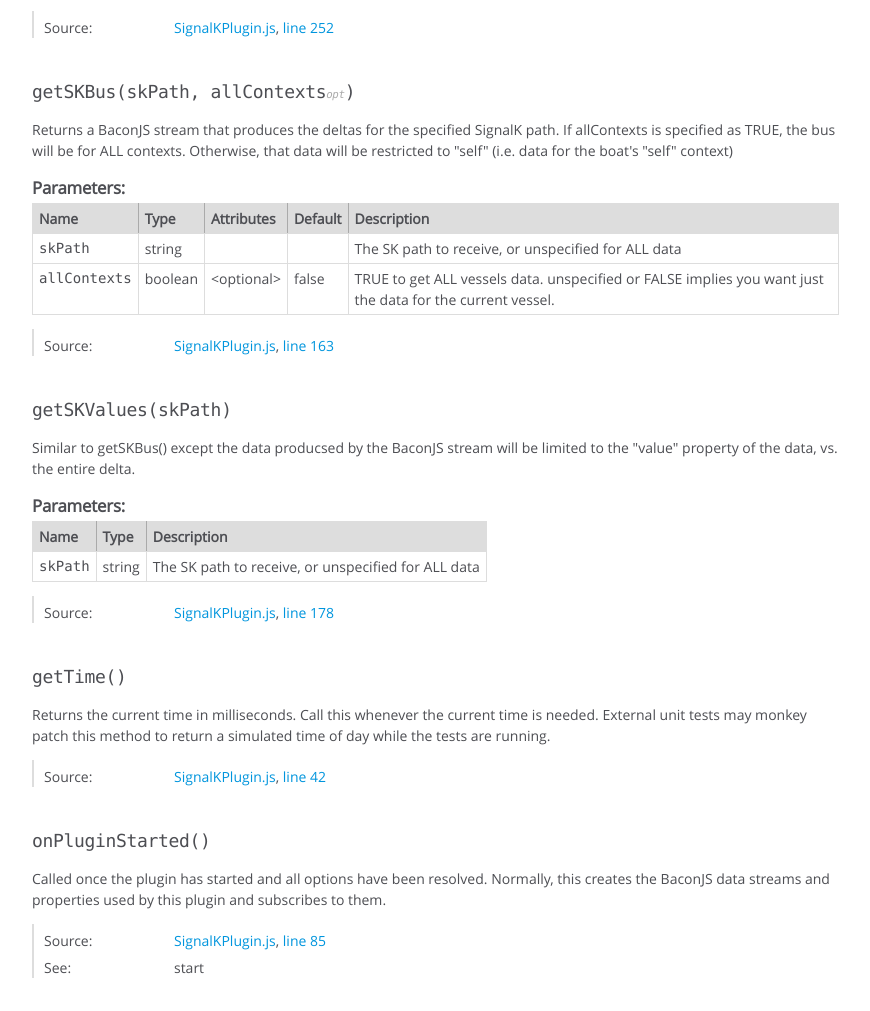
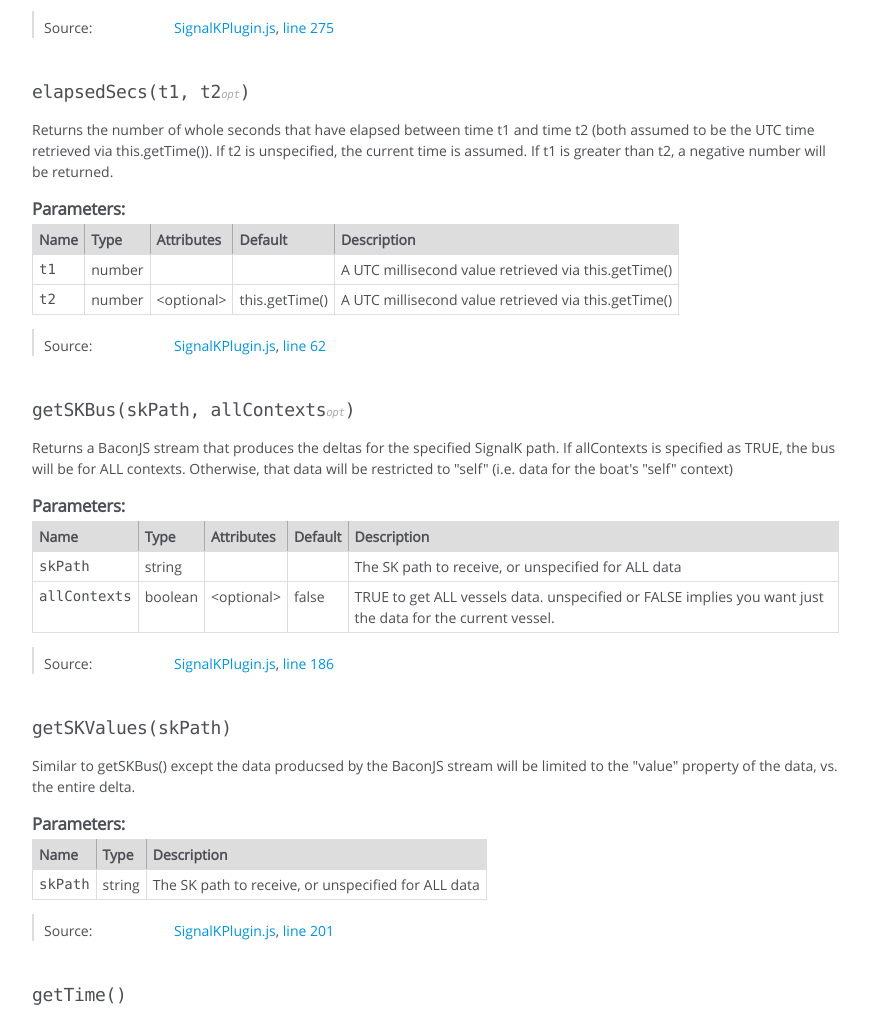
Before and after one commit to joelkoz/signalk-plugin-base, a website: page docs/SignalKPlugin.html in a window 1280 px wide. Shown: the part 939-1950 px from the top of the page, without its empty margins (0-870 px from the left). Drawn offline with Linux system fonts and the light colour scheme.

Commit message:
Added elapsedSecs() method

```diff
--- a/docs/SignalKPlugin.html
+++ b/docs/SignalKPlugin.html
@@ -378,7 +378,202 @@ console if DEBUG environment variable is set to this plugin's id.
 
     <dt class="tag-source">Source:</dt>
     <dd class="tag-source"><ul class="dummy"><li>
-        <a href="SignalKPlugin.js.html">SignalKPlugin.js</a>, <a href="SignalKPlugin.js.html#line252">line 252</a>
+        <a href="SignalKPlugin.js.html">SignalKPlugin.js</a>, <a href="SignalKPlugin.js.html#line275">line 275</a>
+    </li></ul></dd>
+
+
+
+
+
+
+
+</dl>
+
+
+
+
+
+
+
+
+
+
+
+
+
+
+
+
+
+
+
+
+
+
+
+
+
+
+    <h4 class="name" id="elapsedSecs"><span class="type-signature"></span>elapsedSecs<span class="signature">(t1, t2<span class="signature-attributes">opt</span>)</span><span class="type-signature"></span></h4>
+
+
+
+
+
+
+<div class="description">
+    Returns the number of whole seconds that have elapsed between
+time t1 and time t2 (both assumed to be the UTC time retrieved via
+this.getTime()).  If t2 is unspecified, the current time is assumed.
+If t1 is greater than t2, a negative number will be returned.
+</div>
+
+
+
+
+
+
+
+
+
+    <h5>Parameters:</h5>
+
+
+<table class="params">
+    <thead>
+    <tr>
+
+        <th>Name</th>
+
+
+        <th>Type</th>
+
+
+        <th>Attributes</th>
+
+
+
+        <th>Default</th>
+
+
+        <th class="last">Description</th>
+    </tr>
+    </thead>
+
+    <tbody>
+
+
+        <tr>
+
+                <td class="name"><code>t1</code></td>
+
+
+            <td class="type">
+
+
+<span class="param-type">number</span>
+
+
+
+            </td>
+
+
+                <td class="attributes">
+
+
+
+
+
+                </td>
+
+
+
+                <td class="default">
+
+                </td>
+
+
+            <td class="description last">A UTC millisecond value retrieved via this.getTime()</td>
+        </tr>
+
+
+
+        <tr>
+
+                <td class="name"><code>t2</code></td>
+
+
+            <td class="type">
+
+
+<span class="param-type">number</span>
+
+
+
+            </td>
+
+
+                <td class="attributes">
+
+                    &lt;optional><br>
+
+
+
+
+
+                </td>
+
+
+
+                <td class="default">
+
+                    this.getTime()
+
+                </td>
+
+
+            <td class="description last">A UTC millisecond value retrieved via this.getTime()</td>
+        </tr>
+
+
+    </tbody>
+</table>
+
+
+
+
+
+
+<dl class="details">
+
+
+
+
+
+
+
+
+
+
+
+
+
+
+
+
+
+
+
+
+
+
+
+
+
+
+    <dt class="tag-source">Source:</dt>
+    <dd class="tag-source"><ul class="dummy"><li>
+        <a href="SignalKPlugin.js.html">SignalKPlugin.js</a>, <a href="SignalKPlugin.js.html#line62">line 62</a>
     </li></ul></dd>
 
 
@@ -574,7 +769,7 @@ be for ALL contexts. Otherwise, that data will be restricted to
 
     <dt class="tag-source">Source:</dt>
     <dd class="tag-source"><ul class="dummy"><li>
-        <a href="SignalKPlugin.js.html">SignalKPlugin.js</a>, <a href="SignalKPlugin.js.html#line163">line 163</a>
+        <a href="SignalKPlugin.js.html">SignalKPlugin.js</a>, <a href="SignalKPlugin.js.html#line186">line 186</a>
     </li></ul></dd>
 
 
@@ -712,7 +907,7 @@ will be limited to the "value" property of the data, vs. the entire delta.
 
     <dt class="tag-source">Source:</dt>
     <dd class="tag-source"><ul class="dummy"><li>
-        <a href="SignalKPlugin.js.html">SignalKPlugin.js</a>, <a href="SignalKPlugin.js.html#line178">line 178</a>
+        <a href="SignalKPlugin.js.html">SignalKPlugin.js</a>, <a href="SignalKPlugin.js.html#line201">line 201</a>
     </li></ul></dd>
 
 
@@ -803,7 +998,7 @@ day while the tests are running.
 
     <dt class="tag-source">Source:</dt>
     <dd class="tag-source"><ul class="dummy"><li>
-        <a href="SignalKPlugin.js.html">SignalKPlugin.js</a>, <a href="SignalKPlugin.js.html#line42">line 42</a>
+        <a href="SignalKPlugin.js.html">SignalKPlugin.js</a>, <a href="SignalKPlugin.js.html#line49">line 49</a>
     </li></ul></dd>
 
 
@@ -893,7 +1088,7 @@ to them.
 
     <dt class="tag-source">Source:</dt>
     <dd class="tag-source"><ul class="dummy"><li>
-        <a href="SignalKPlugin.js.html">SignalKPlugin.js</a>, <a href="SignalKPlugin.js.html#line85">line 85</a>
+        <a href="SignalKPlugin.js.html">SignalKPlugin.js</a>, <a href="SignalKPlugin.js.html#line108">line 108</a>
     </li></ul></dd>
 
 
@@ -988,7 +1183,7 @@ to them.
 
     <dt class="tag-source">Source:</dt>
     <dd class="tag-source"><ul class="dummy"><li>
-        <a href="SignalKPlugin.js.html">SignalKPlugin.js</a>, <a href="SignalKPlugin.js.html#line130">line 130</a>
+        <a href="SignalKPlugin.js.html">SignalKPlugin.js</a>, <a href="SignalKPlugin.js.html#line153">line 153</a>
     </li></ul></dd>
 
 
@@ -1303,7 +1498,7 @@ the corresponding parameter name.
 
     <dt class="tag-source">Source:</dt>
     <dd class="tag-source"><ul class="dummy"><li>
-        <a href="SignalKPlugin.js.html">SignalKPlugin.js</a>, <a href="SignalKPlugin.js.html#line340">line 340</a>
+        <a href="SignalKPlugin.js.html">SignalKPlugin.js</a>, <a href="SignalKPlugin.js.html#line363">line 363</a>
     </li></ul></dd>
 
 
@@ -1650,7 +1845,7 @@ the corresponding parameter name.
 
     <dt class="tag-source">Source:</dt>
     <dd class="tag-source"><ul class="dummy"><li>
-        <a href="SignalKPlugin.js.html">SignalKPlugin.js</a>, <a href="SignalKPlugin.js.html#line322">line 322</a>
+        <a href="SignalKPlugin.js.html">SignalKPlugin.js</a>, <a href="SignalKPlugin.js.html#line345">line 345</a>
     </li></ul></dd>
 
 
@@ -1997,7 +2192,7 @@ the corresponding parameter name.
 
     <dt class="tag-source">Source:</dt>
     <dd class="tag-source"><ul class="dummy"><li>
-        <a href="SignalKPlugin.js.html">SignalKPlugin.js</a>, <a href="SignalKPlugin.js.html#line303">line 303</a>
+        <a href="SignalKPlugin.js.html">SignalKPlugin.js</a>, <a href="SignalKPlugin.js.html#line326">line 326</a>
     </li></ul></dd>
 
 
@@ -2307,7 +2502,7 @@ the corresponding parameter name.
 
     <dt class="tag-source">Source:</dt>
     <dd class="tag-source"><ul class="dummy"><li>
-        <a href="SignalKPlugin.js.html">SignalKPlugin.js</a>, <a href="SignalKPlugin.js.html#line402">line 402</a>
+        <a href="SignalKPlugin.js.html">SignalKPlugin.js</a>, <a href="SignalKPlugin.js.html#line438">line 438</a>
     </li></ul></dd>
 
 
@@ -2402,7 +2597,7 @@ the corresponding parameter name.
 
     <dt class="tag-source">Source:</dt>
     <dd class="tag-source"><ul class="dummy"><li>
-        <a href="SignalKPlugin.js.html">SignalKPlugin.js</a>, <a href="SignalKPlugin.js.html#line436">line 436</a>
+        <a href="SignalKPlugin.js.html">SignalKPlugin.js</a>, <a href="SignalKPlugin.js.html#line478">line 478</a>
     </li></ul></dd>
 
 
@@ -2756,7 +2951,7 @@ the corresponding parameter name.
 
     <dt class="tag-source">Source:</dt>
     <dd class="tag-source"><ul class="dummy"><li>
-        <a href="SignalKPlugin.js.html">SignalKPlugin.js</a>, <a href="SignalKPlugin.js.html#line284">line 284</a>
+        <a href="SignalKPlugin.js.html">SignalKPlugin.js</a>, <a href="SignalKPlugin.js.html#line307">line 307</a>
     </li></ul></dd>
 
 
@@ -2845,7 +3040,7 @@ passed to the start() method.
 
     <dt class="tag-source">Source:</dt>
     <dd class="tag-source"><ul class="dummy"><li>
-        <a href="SignalKPlugin.js.html">SignalKPlugin.js</a>, <a href="SignalKPlugin.js.html#line119">line 119</a>
+        <a href="SignalKPlugin.js.html">SignalKPlugin.js</a>, <a href="SignalKPlugin.js.html#line142">line 142</a>
     </li></ul></dd>
 
 
@@ -2937,7 +3132,7 @@ derived class and have it return the Json Schema in any way you see fit.
 
     <dt class="tag-source">Source:</dt>
     <dd class="tag-source"><ul class="dummy"><li>
-        <a href="SignalKPlugin.js.html">SignalKPlugin.js</a>, <a href="SignalKPlugin.js.html#line264">line 264</a>
+        <a href="SignalKPlugin.js.html">SignalKPlugin.js</a>, <a href="SignalKPlugin.js.html#line287">line 287</a>
     </li></ul></dd>
 
 
@@ -3098,7 +3293,7 @@ subscribers. To send more than one value at a time, use sendSKValues()
 
     <dt class="tag-source">Source:</dt>
     <dd class="tag-source"><ul class="dummy"><li>
-        <a href="SignalKPlugin.js.html">SignalKPlugin.js</a>, <a href="SignalKPlugin.js.html#line212">line 212</a>
+        <a href="SignalKPlugin.js.html">SignalKPlugin.js</a>, <a href="SignalKPlugin.js.html#line235">line 235</a>
     </li></ul></dd>
 
 
@@ -3244,7 +3439,7 @@ server and out to all external subscribers.
 
     <dt class="tag-source">Source:</dt>
     <dd class="tag-source"><ul class="dummy"><li>
-        <a href="SignalKPlugin.js.html">SignalKPlugin.js</a>, <a href="SignalKPlugin.js.html#line229">line 229</a>
+        <a href="SignalKPlugin.js.html">SignalKPlugin.js</a>, <a href="SignalKPlugin.js.html#line252">line 252</a>
     </li></ul></dd>
 
 
@@ -3389,7 +3584,7 @@ will appear on the server admin app
 
     <dt class="tag-source">Source:</dt>
     <dd class="tag-source"><ul class="dummy"><li>
-        <a href="SignalKPlugin.js.html">SignalKPlugin.js</a>, <a href="SignalKPlugin.js.html#line148">line 148</a>
+        <a href="SignalKPlugin.js.html">SignalKPlugin.js</a>, <a href="SignalKPlugin.js.html#line171">line 171</a>
     </li></ul></dd>
 
 
@@ -3526,7 +3721,7 @@ will appear on the server admin app
 
     <dt class="tag-source">Source:</dt>
     <dd class="tag-source"><ul class="dummy"><li>
-        <a href="SignalKPlugin.js.html">SignalKPlugin.js</a>, <a href="SignalKPlugin.js.html#line138">line 138</a>
+        <a href="SignalKPlugin.js.html">SignalKPlugin.js</a>, <a href="SignalKPlugin.js.html#line161">line 161</a>
     </li></ul></dd>
 
 
@@ -3616,7 +3811,7 @@ as extensions to this method are generally placed in onPluginStarted()
 
     <dt class="tag-source">Source:</dt>
     <dd class="tag-source"><ul class="dummy"><li>
-        <a href="SignalKPlugin.js.html">SignalKPlugin.js</a>, <a href="SignalKPlugin.js.html#line53">line 53</a>
+        <a href="SignalKPlugin.js.html">SignalKPlugin.js</a>, <a href="SignalKPlugin.js.html#line76">line 76</a>
     </li></ul></dd>
 
 
@@ -3714,7 +3909,7 @@ placed in onPluginStopped().
 
     <dt class="tag-source">Source:</dt>
     <dd class="tag-source"><ul class="dummy"><li>
-        <a href="SignalKPlugin.js.html">SignalKPlugin.js</a>, <a href="SignalKPlugin.js.html#line97">line 97</a>
+        <a href="SignalKPlugin.js.html">SignalKPlugin.js</a>, <a href="SignalKPlugin.js.html#line120">line 120</a>
     </li></ul></dd>
 
 
@@ -3952,7 +4147,7 @@ to the unsub list.
 
     <dt class="tag-source">Source:</dt>
     <dd class="tag-source"><ul class="dummy"><li>
-        <a href="SignalKPlugin.js.html">SignalKPlugin.js</a>, <a href="SignalKPlugin.js.html#line194">line 194</a>
+        <a href="SignalKPlugin.js.html">SignalKPlugin.js</a>, <a href="SignalKPlugin.js.html#line217">line 217</a>
     </li></ul></dd>
 
 
@@ -4115,7 +4310,7 @@ is useful for matching optional configuration values to stream filters.
 
     <dt class="tag-source">Source:</dt>
     <dd class="tag-source"><ul class="dummy"><li>
-        <a href="SignalKPlugin.js.html">SignalKPlugin.js</a>, <a href="SignalKPlugin.js.html#line470">line 470</a>
+        <a href="SignalKPlugin.js.html">SignalKPlugin.js</a>, <a href="SignalKPlugin.js.html#line512">line 512</a>
     </li></ul></dd>
 
 
@@ -4177,7 +4372,7 @@ is useful for matching optional configuration values to stream filters.
 <br class="clear">
 
 <footer>
-    Documentation generated by <a href="https://github.com/jsdoc/jsdoc">JSDoc 3.6.3</a> on Sat Nov 02 2019 17:40:03 GMT-0400 (Eastern Daylight Time)
+    Documentation generated by <a href="https://github.com/jsdoc/jsdoc">JSDoc 3.6.3</a> on Mon Nov 04 2019 19:06:43 GMT-0500 (Eastern Standard Time)
 </footer>
 
 <script> prettyPrint(); </script>
--- a/package.json
+++ b/package.json
@@ -1,6 +1,6 @@
 {
   "name": "signalk-plugin-base",
-  "version": "1.2.2",
+  "version": "1.3.0",
   "description": "Base class for SignalK Node Server plugin development",
   "main": "SignalKPlugin.js",
   "keywords": [
```
Also changed, not shown: SignalKPlugin.js (+16 -0 lines), docs/SignalKPlugin.js.html (+50 -8 lines), docs/index.html (+1 -1 lines), 1 other file.
